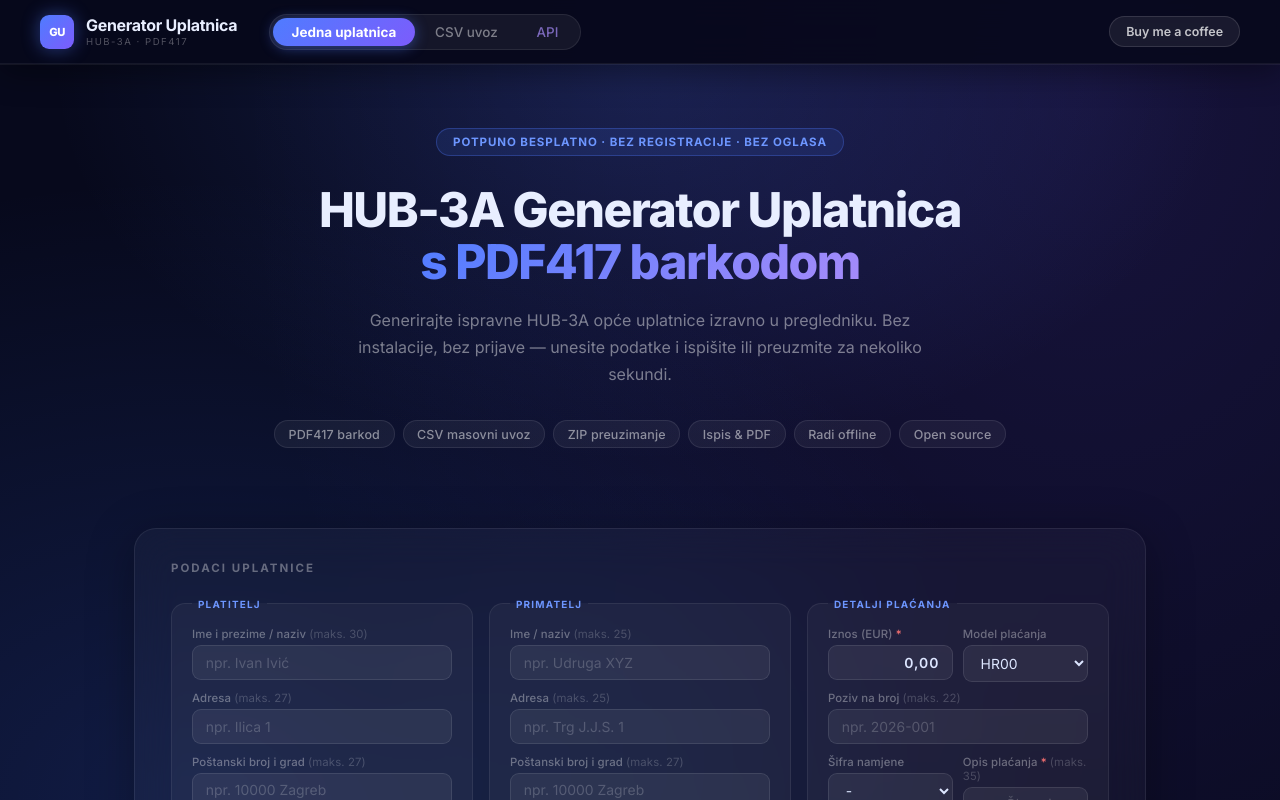
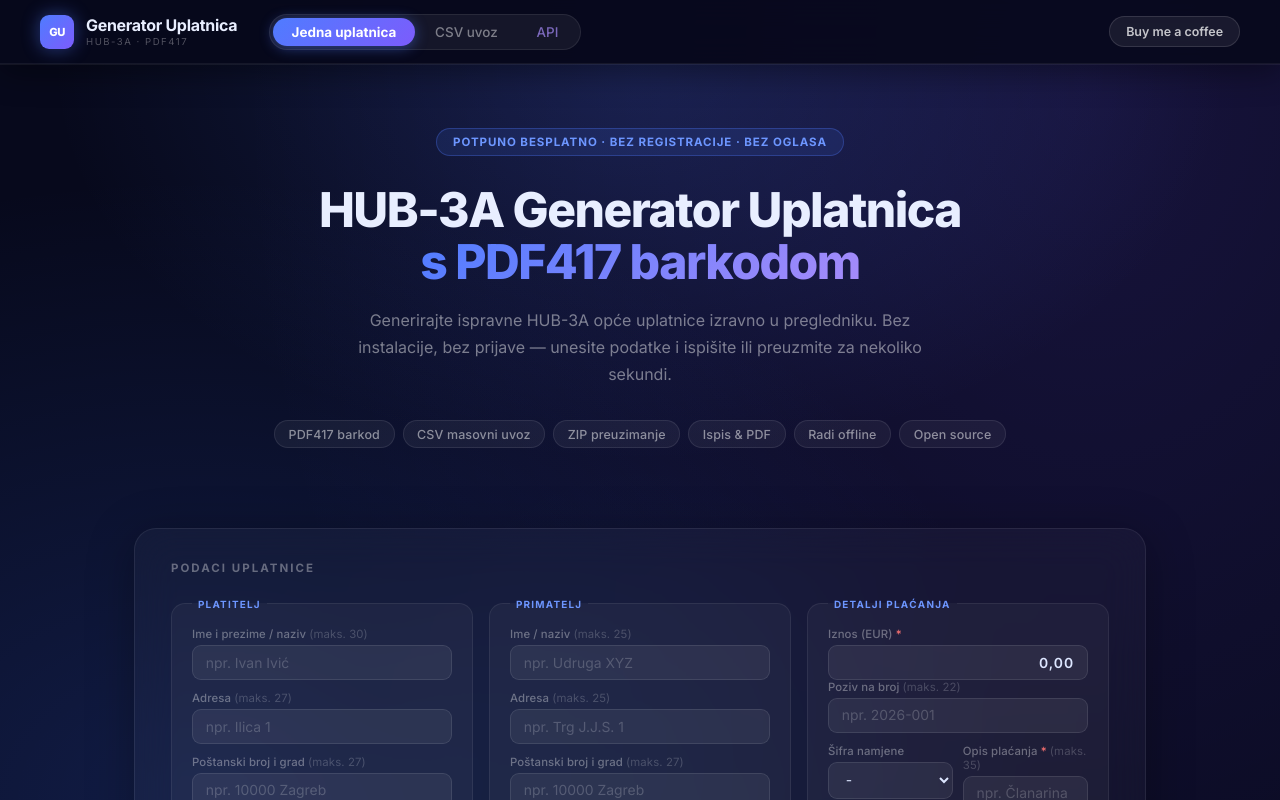
Before and after one commit to ChessSparks/GeneratorUplatnica, a Vue app: page / in a window 1280 px wide. Shown: the top 800 px of the page. Built offline with nearby package versions, Linux system fonts and the light colour scheme.

Commit message:
dodavanje maila

```diff
--- a/src/App.vue
+++ b/src/App.vue
@@ -132,7 +132,7 @@ Content-Type: application/json
             <span>Javite se s kratkim opisom vašeg projekta i dogovorimo detalje.</span>
           </div>
           <a class="api-cta-btn" href="mailto:nevendavidovic407@gmail.com?subject=HUB-3A API upit">
-            nevendavidovic407@gmail.com
+            Kontaktirajte me
           </a>
         </div>
       </div>
--- a/src/components/CsvUpload.vue
+++ b/src/components/CsvUpload.vue
@@ -81,7 +81,7 @@ export default {
         postanskiBrojIMjestoPrimatelja: row.postanskiBrojIMjestoPrimatelja || '',
         ibanPrimatelja: row.ibanPrimatelja || '',
         iznosTransakcije: row.iznosTransakcije || '',
-        modelPlacanja: row.modelPlacanja || 'HR00',
+        modelPlacanja: row.modelPlacanja || 'HR99',
         pozivNaBroj: row.pozivNaBroj || '',
         sifraNamjene: row.sifraNamjene || '',
         opisPlacanja: row.opisPlacanja || '',
--- a/src/components/SlipForm.vue
+++ b/src/components/SlipForm.vue
@@ -58,13 +58,6 @@
               placeholder="0,00"
               autocomplete="off"
             />
-          </div>
-          <div class="form-field">
-            <label>Model plaćanja</label>
-            <select v-model="form.modelPlacanja">
-              <option value="" disabled>-</option>
-              <option v-for="m in modelOptions" :key="m" :value="m">{{ m }}</option>
-            </select>
           </div>
         </div>
         <div class="form-field">
@@ -257,7 +250,7 @@
 import { ref, reactive, computed } from 'vue';
 
 const MODEL_OPTIONS = [
-  'HR00','HR01','HR02','HR03','HR04','HR05','HR06','HR07','HR08','HR09','HR10',
+  'HR99','HR01','HR02','HR03','HR04','HR05','HR06','HR07','HR08','HR09','HR10',
   'HR11','HR12','HR13','HR14','HR15','HR16','HR17','HR18','HR23','HR24',
   'HR25','HR26','HR27','HR28','HR29','HR30','HR31','HR33','HR34','HR40',
   'HR41','HR42','HR43','HR50','HR55','HR62','HR63','HR64','HR65','HR67',
@@ -297,7 +290,7 @@ export default {
       adresaPrimatelja: '',
       postanskiBrojIMjestoPrimatelja: '',
       ibanPrimatelja: '',
-      modelPlacanja: 'HR00',
+      modelPlacanja: 'HR99',
       pozivNaBroj: '',
       sifraNamjene: '',
       opisPlacanja: '',
@@ -325,7 +318,7 @@ export default {
         adresaPrimatelja: '',
         postanskiBrojIMjestoPrimatelja: '',
         ibanPrimatelja: '',
-        modelPlacanja: 'HR00',
+        modelPlacanja: 'HR99',
         pozivNaBroj: '',
         sifraNamjene: '',
         opisPlacanja: '',
```
